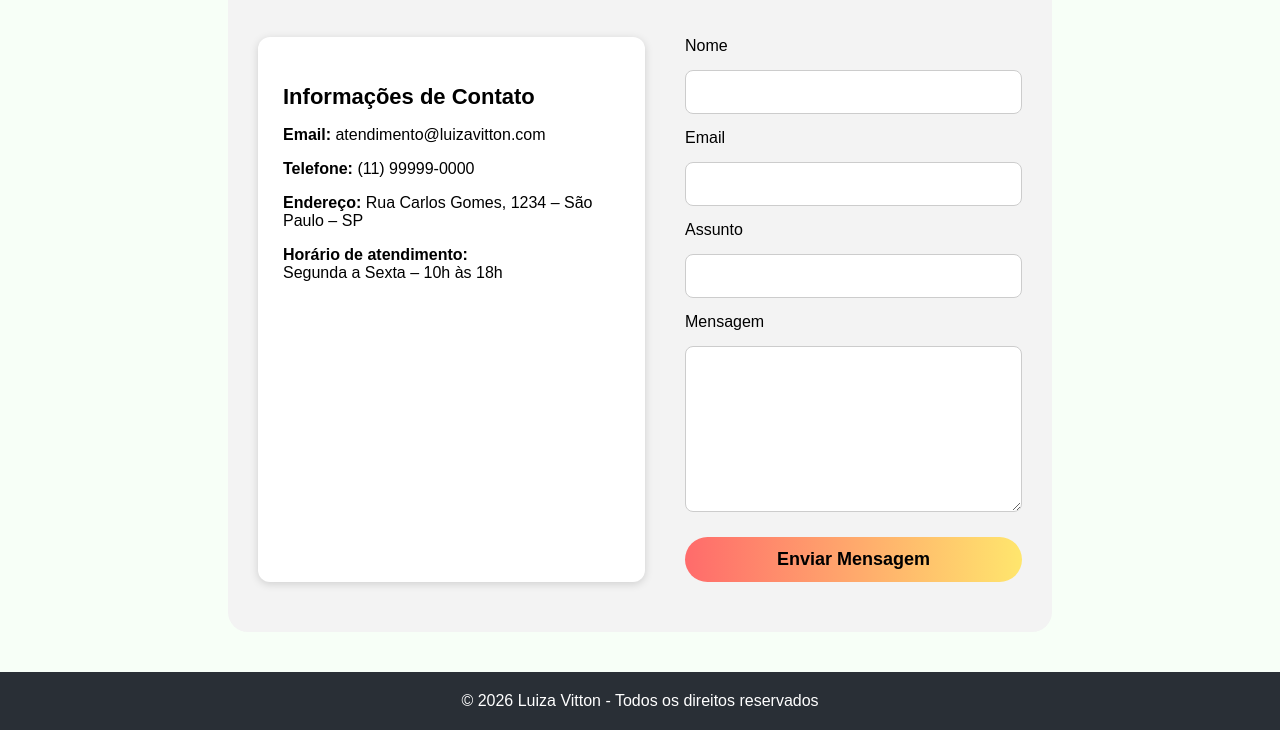
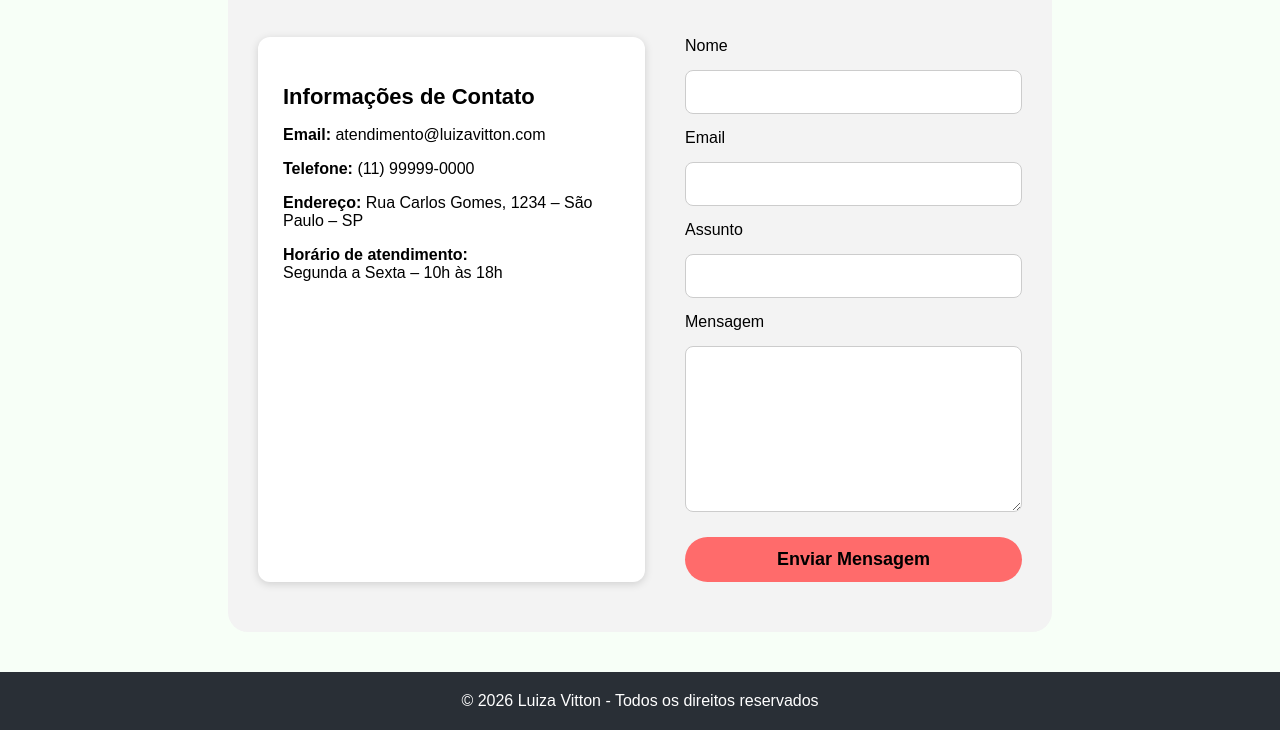
Before and after one commit to motamhs/Integrador---LIMA, a plain HTML site: page Contato/index.html in a window 1280 px wide. Shown: the part 285-1015 px from the top of the page. Drawn offline with Linux system fonts and the light colour scheme.

Commit message:
Update style.css

```diff
--- a/Contato/style.css
+++ b/Contato/style.css
@@ -149,7 +149,7 @@ a {
 }
 
 .botao-enviar {
-    background: linear-gradient(to right, #FF6B6B, #FFE66D);
+    background-color: #FF6B6B;
     color: rgb(0, 0, 0);
     font-size: 18px;
     padding: 12px;
```
